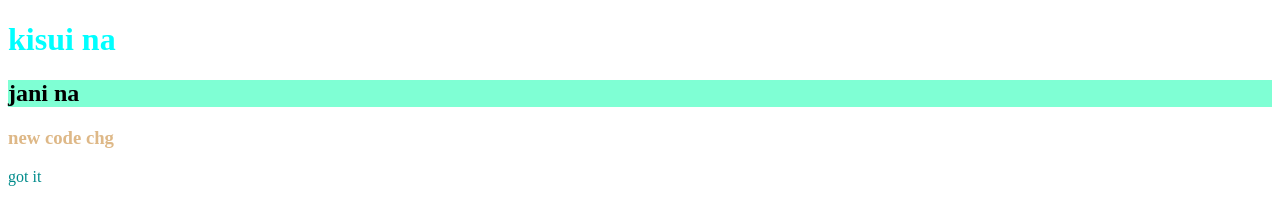
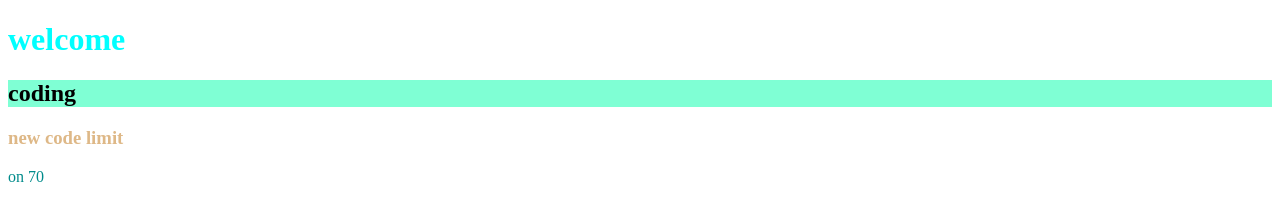
Before and after one commit to rifathasan9631/my-second-repo, a plain HTML site: page index.html in a window 1280 px wide. Drawn offline with Linux system fonts and the light colour scheme.

Commit message:
something

```diff
--- a/index.html
+++ b/index.html
@@ -10,11 +10,11 @@
 </head>
 <body>
 
-<h1>kisui na</h1>
-<h2>jani na</h2>
-<h3>new code chg</h3>
+<h1>welcome</h1>
+<h2>coding</h2>
+<h3>new code limit</h3>
 
-<p>got it</p>
+<p>on 70</p>
 
 </body>
 </html>
```
